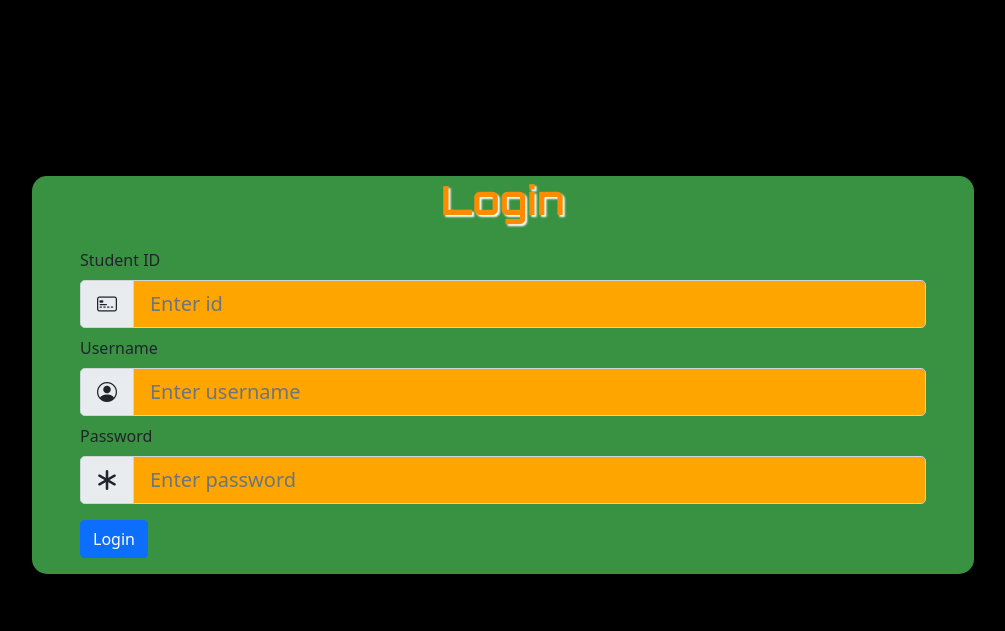
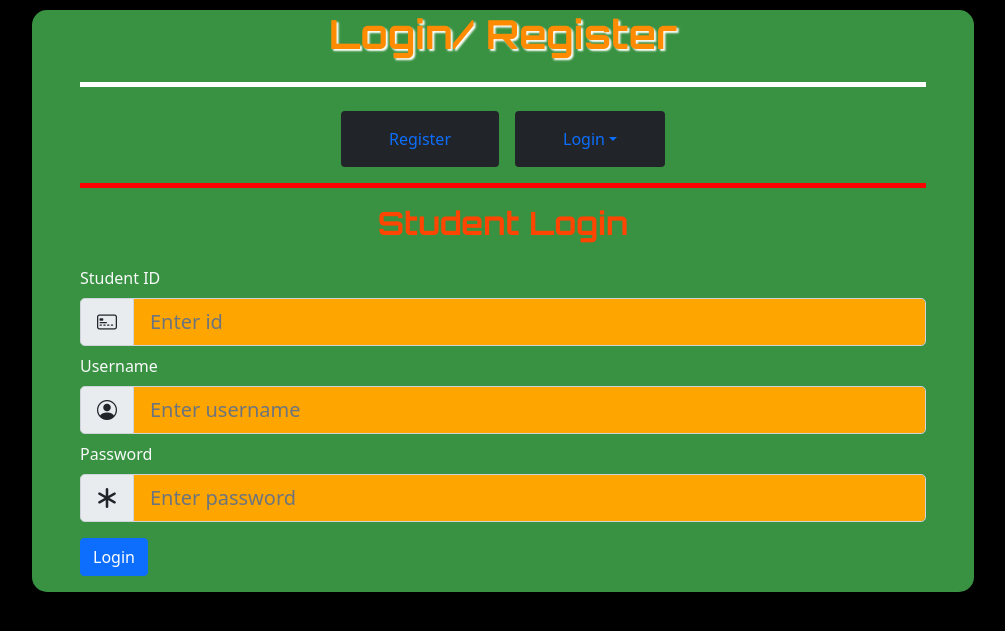
Before and after one commit to ayush-moghe/ERHS-Coding-Club-Website, a PHP site: page /login.php in a window 1280 px wide. Shown: the part 80-711 px from the top of the page, without its empty margins (137-1142 px from the left). Run offline with PHP 8.4, Linux system fonts and the light colour scheme; some libraries are stand-ins or nearby versions.

Commit message:
Updated login/register with options

```diff
--- a/login.php
+++ b/login.php
@@ -1,18 +1,39 @@
 <?php
 $page_style = 'webpage';
 $page_name = 'Login';
+$opt = $_GET['opt'] ?? 1;
 ?>
 
 <?php require_once('./private/init.php'); ?>
 <?php require_once('./private/temp/header.php'); ?>
 <?php require_once('./private/temp/navbar.php'); ?>
 
-<div class="container-fluid text-centet" style="position: fixed; top: 30%; bottom: 50%">
+<div class="container-fluid text-centet">
     <form method="post" action="login.php" class="w-75 ps-5 pe-5" style="margin: auto; background-color: rgba(91, 232, 105, 0.63); border-radius: 15px;">
-        <div class="h1 erhs-h1 text-center mb-3 mt-3" style="font-family: 'Orbitron', sans-serif; text-shadow: 2px 2px 2px white;">Login</div>
+
+        <div class="h1 fs-sm-5 erhs-h1 text-center mb-4 mt-3" style="font-family: 'Orbitron', sans-serif; text-shadow: 2px 2px 2px white;">Login/ Register</div>
+
+        <hr style="opacity: 1; color: white; height: 5px;">
+
+        <ul class="nav nav-pills justify-content-center mt-4">
+            <li class="nav-item me-2 ms-2">
+                <a class="nav-link bg-dark pe-5 ps-5 pt-3 pb-3" aria-current="page" href="https://erhscodingclub.org/login.php?opt=3">Register</a>
+            </li>
+            <li class="nav-item dropdown me-2 ms-2">
+                <a class="nav-link dropdown-toggle bg-dark pe-5 ps-5 pt-3 pb-3" data-bs-toggle="dropdown" href="#" role="button" aria-expanded="false">Login</a>
+                <ul class="dropdown-menu">
+                    <li><a class="dropdown-item" href="https://erhscodingclub.org/login.php?opt=1">Login as Student</a></li>
+                    <li><a class="dropdown-item" href="https://erhscodingclub.org/login.php?opt=2">Login as Teacher</a></li>
+                </ul>
+            </li>
+        </ul>
+        <hr style="opacity: 1; color: red; height: 5px;">
+
+        <?php if($opt == 1) { ?>
+        <div class="h2 erhs-h2 text-center mb-3 mt-3" style="font-family: 'Orbitron', sans-serif;">Student Login</div>
 
         <div>
-            <label class="form-label mt-2" for="username">Student ID</label>
+            <label class="form-label mt-2 text-light" for="username">Student ID</label>
             <div class="input-group input-group-lg">
                 <span class="input-group-text" id="inputGroup-sizing-lg"><i class="bi bi-credit-card-2-front"></i></span>
                 <input type="text" class="form-control" id="username" name="username" placeholder="Enter id" style="color: white; background-color: orange;">
@@ -20,7 +41,7 @@ $page_name = 'Login';
         </div>
 
         <div>
-            <label class="form-label mt-2" for="username">Username</label>
+            <label class="form-label mt-2 text-light" for="username">Username</label>
             <div class="input-group input-group-lg">
                 <span class="input-group-text" id="inputGroup-sizing-lg"><i class="bi bi-person-circle"></i></span>
                 <input type="text" class="form-control form-control-lg" id="username" name="username" placeholder="Enter username" style="color: white; background-color: orange;">
@@ -29,7 +50,30 @@ $page_name = 'Login';
         </div>
 
         <div>
-            <label class="form-label mt-2" for="password">Password</label>
+            <label class="form-label mt-2 text-light" for="password">Password</label>
+            <div class="input-group input-group-lg">
+                <span class="input-group-text" id="inputGroup-sizing-lg"><i class="bi bi-asterisk"></i></span>
+                <input type="password" class="form-control form-control-lg" id="password" name="password" placeholder="Enter password" style="color: white; background-color: orange;">
+            </div>
+
+        </div>
+
+        <button type="submit" class="btn btn-primary mt-3 mb-3">Login</button>
+
+        <?php } elseif($opt == 2) { ?>
+        <div class="h2 erhs-h2 text-center mb-3 mt-3" style="font-family: 'Orbitron', sans-serif;">Teacher Login</div>
+
+        <div>
+            <label class="form-label mt-2 text-light" for="username">Username</label>
+            <div class="input-group input-group-lg">
+                <span class="input-group-text" id="inputGroup-sizing-lg"><i class="bi bi-person-circle"></i></span>
+                <input type="text" class="form-control form-control-lg" id="username" name="username" placeholder="Enter username" style="color: white; background-color: orange;">
+            </div>
+
+        </div>
+
+        <div>
+            <label class="form-label mt-2 text-light" for="password">Password</label>
             <div class="input-group input-group-lg">
                 <span class="input-group-text" id="inputGroup-sizing-lg"><i class="bi bi-asterisk"></i></span>
                 <input type="password" class="form-control form-control-lg" id="password" name="password" placeholder="Enter password" style="color: white; background-color: orange;">
@@ -39,6 +83,47 @@ $page_name = 'Login';
 
         <button type="submit" class="btn btn-primary mt-3 mb-3">Login</button>
     </form>
+    <?php } elseif($opt == 3) {  ?>
+    <div class="h2 erhs-h2 text-center mb-3 mt-3" style="font-family: 'Orbitron', sans-serif;">Student Register</div>
+
+    <div>
+        <label class="form-label mt-2 text-light" for="username">Student ID</label>
+        <div class="input-group input-group-lg">
+            <span class="input-group-text" id="inputGroup-sizing-lg"><i class="bi bi-credit-card-2-front"></i></span>
+            <input type="text" class="form-control" id="username" name="username" placeholder="Enter id" style="color: white; background-color: orange;">
+        </div>
+    </div>
+
+    <div>
+        <label class="form-label mt-2 text-light" for="username">Username</label>
+        <div class="input-group input-group-lg">
+            <span class="input-group-text" id="inputGroup-sizing-lg"><i class="bi bi-person-circle"></i></span>
+            <input type="text" class="form-control form-control-lg" id="username" name="username" placeholder="Enter username" style="color: white; background-color: orange;">
+        </div>
+
+    </div>
+
+    <div>
+        <label class="form-label mt-2 text-light" for="password">Password</label>
+        <div class="input-group input-group-lg">
+            <span class="input-group-text" id="inputGroup-sizing-lg"><i class="bi bi-asterisk"></i></span>
+            <input type="password" class="form-control form-control-lg" id="password" name="password" placeholder="Enter password" style="color: white; background-color: orange;">
+        </div>
+
+    </div>
+
+    <div>
+        <label class="form-label mt-2 text-light" for="password">Confirm Password</label>
+        <div class="input-group input-group-lg">
+            <span class="input-group-text" id="inputGroup-sizing-lg"><i class="bi bi-asterisk"></i></span>
+            <input type="password" class="form-control form-control-lg" id="password" name="password" placeholder="Enter password" style="color: white; background-color: orange;">
+        </div>
+
+    </div>
+
+    <button type="submit" class="btn btn-primary mt-3 mb-3">Login</button>
+    <?php } ?>
+
 </div>
 
 
```
